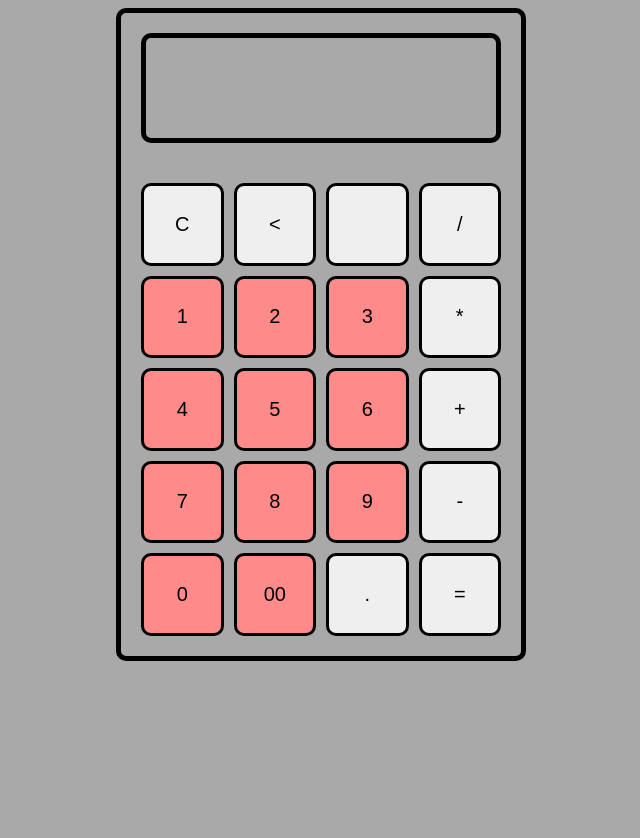
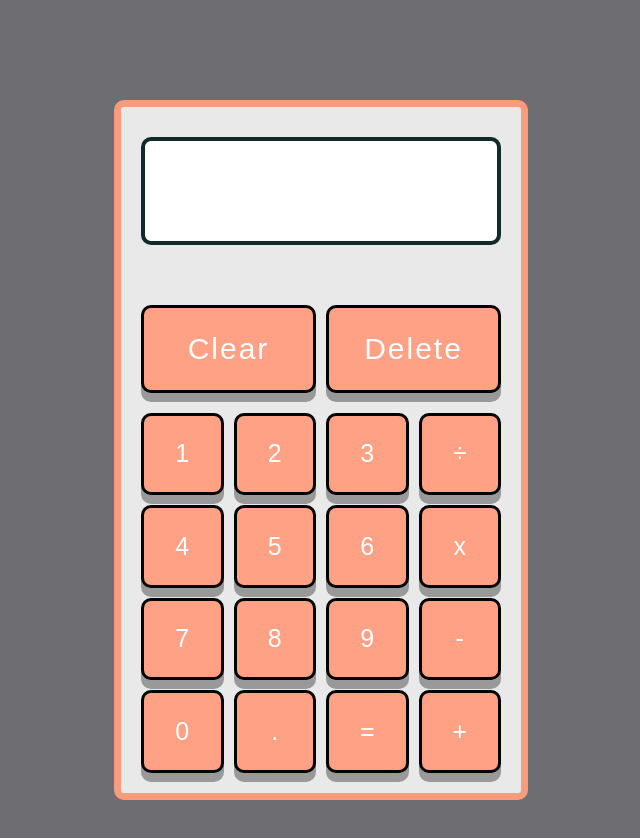
Before and after one commit to Czekoladowy-hub/Calculator, a plain HTML site: page index.html in a window 1280 px wide. Shown: the whole page, without its empty margins (319-959 px from the left). Before the commit the page ends 800 px from the top, so only its background shows below. Drawn offline with Linux system fonts and the light colour scheme.

Commit message:
Create UI changes

```diff
--- a/index.html
+++ b/index.html
@@ -11,26 +11,25 @@
     <div class="mainContainer">
       <div class="screen"></div>
       <div class="buttonsContainer">
-        <button class="calculatorBtn reset">C</button>
-        <button class="calculatorBtn backspace"><</button>
-        <button class="calculatorBtn"></button>
-        <button class="calculatorBtn operator devide">/</button>
+        <button class="calculatorBtn reset">Clear</button>
+        <button class="calculatorBtn backspace">Delete</button>
+
         <button class="calculatorBtn number">1</button>
         <button class="calculatorBtn number">2</button>
         <button class="calculatorBtn number">3</button>
-        <button class="calculatorBtn operator">*</button>
+        <button class="calculatorBtn operator devide">÷</button>
         <button class="calculatorBtn number">4</button>
         <button class="calculatorBtn number">5</button>
         <button class="calculatorBtn number">6</button>
-        <button class="calculatorBtn operator">+</button>
+        <button class="calculatorBtn operator">x</button>
         <button class="calculatorBtn number">7</button>
         <button class="calculatorBtn number">8</button>
         <button class="calculatorBtn number">9</button>
         <button class="calculatorBtn operator">-</button>
         <button class="calculatorBtn number">0</button>
-        <button class="calculatorBtn number">00</button>
         <button class="calculatorBtn decimal">.</button>
         <button class="calculatorBtn isEqual">=</button>
+        <button class="calculatorBtn operator">+</button>
       </div>
     </div>
 
--- a/script.js
+++ b/script.js
@@ -83,14 +83,14 @@ function checkSign() {
   } else if (sign === "-") {
     screen.innerHTML = subtract(number1, number2);
     number1 = subtract(number1, number2);
-  } else if (sign === "*") {
+  } else if (sign === "x") {
     if (number2 === 0 || number2 === "") {
       return;
     } else {
       screen.innerHTML = multiply(number1, number2);
       number1 = multiply(number1, number2);
     }
-  } else if (sign === "/") {
+  } else if (sign === "÷") {
     screen.innerHTML = devide(number1, number2);
     number1 = devide(number1, number2);
   }
--- a/style.css
+++ b/style.css
@@ -1,23 +1,32 @@
+@font-face {
+  font-family: myFont;
+  src: url(fonts/digital-7.ttf);
+}
+
 body {
-  background-color: darkgray;
+  background-color: rgb(110, 110, 114);
 }
 
 .mainContainer {
   width: 400px;
-  border: 5px solid black;
+  border: 7px solid rgb(248, 157, 124);
+  background-color: rgb(233, 233, 233);
   border-radius: 10px;
   display: flex;
   flex-direction: column;
-  margin: auto;
+  margin: 100px auto;
 }
 
 .screen {
+  font-family: myFont;
+  font-size: 50px;
   height: 100px;
-  margin: 20px;
+  margin: 30px 20px 40px 20px;
   padding: 0 10px;
-  border: 5px solid black;
+  border: 4px solid #122b2a;
+  background-color: white;
   border-radius: 10px;
-  font-size: 30px;
+
   direction: rtl;
   display: flex;
   align-items: center;
@@ -31,15 +40,30 @@ body {
 }
 
 .calculatorBtn {
-  font-size: 20px;
-
-  box-sizing: border-box;
+  color: white;
+  font-size: 25px;
   border: 3px solid black;
+  background-color: #ffa185;
   border-radius: 10px;
   width: calc(25% - 7.5px);
   aspect-ratio: 1;
+  cursor: pointer;
+  outline: none;
+  box-shadow: 0 9px #999;
 }
 
-.number {
-  background-color: rgb(255, 138, 138);
+.reset,
+.backspace {
+  width: calc(50% - 5px);
+  aspect-ratio: 2;
+  border-radius: 10px;
+  margin-bottom: 10px;
+  font-size: 30px;
+  letter-spacing: 2px;
 }
+
+.buttonsContainer > button:active {
+  background-color: #69be6b;
+  box-shadow: 0 5px #666;
+  transform: translateY(4px);
+}
```
Also changed, not shown: fonts/digital-7 (italic).ttf (added), fonts/digital-7 (mono italic).ttf (added), fonts/digital-7 (mono).ttf (added), fonts/digital-7.ttf (added), fonts/readme.txt (added).
